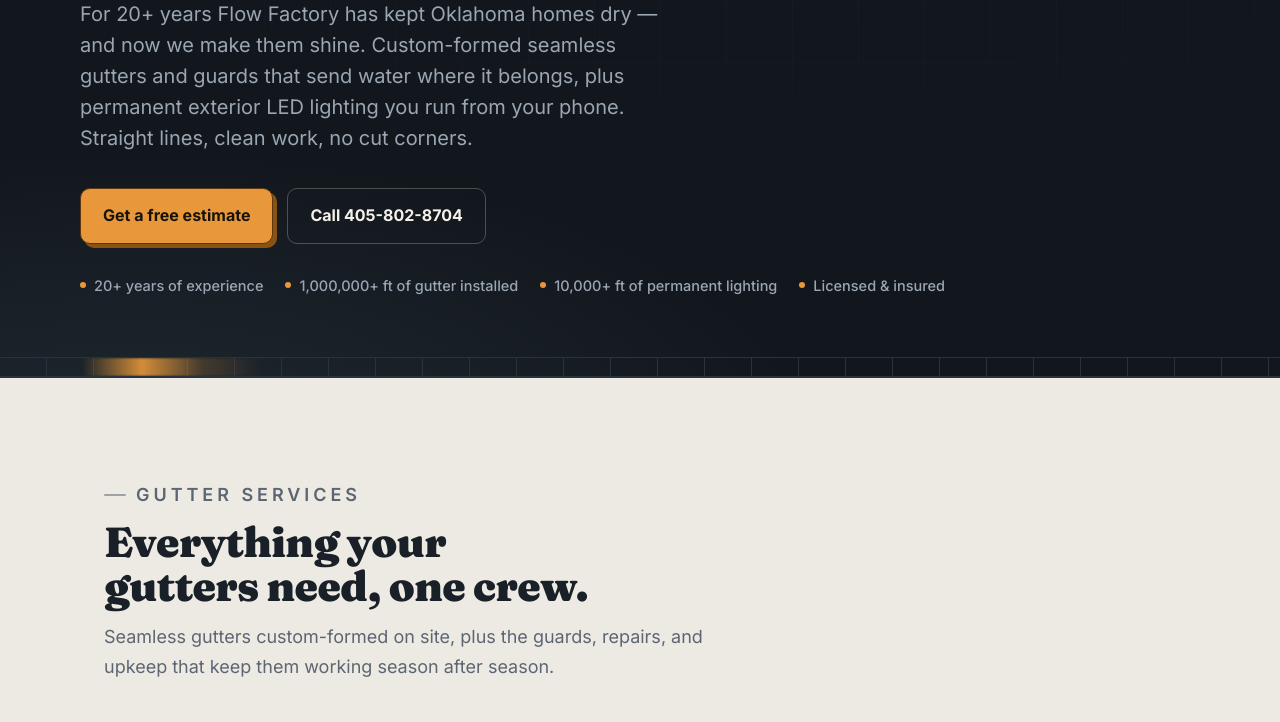
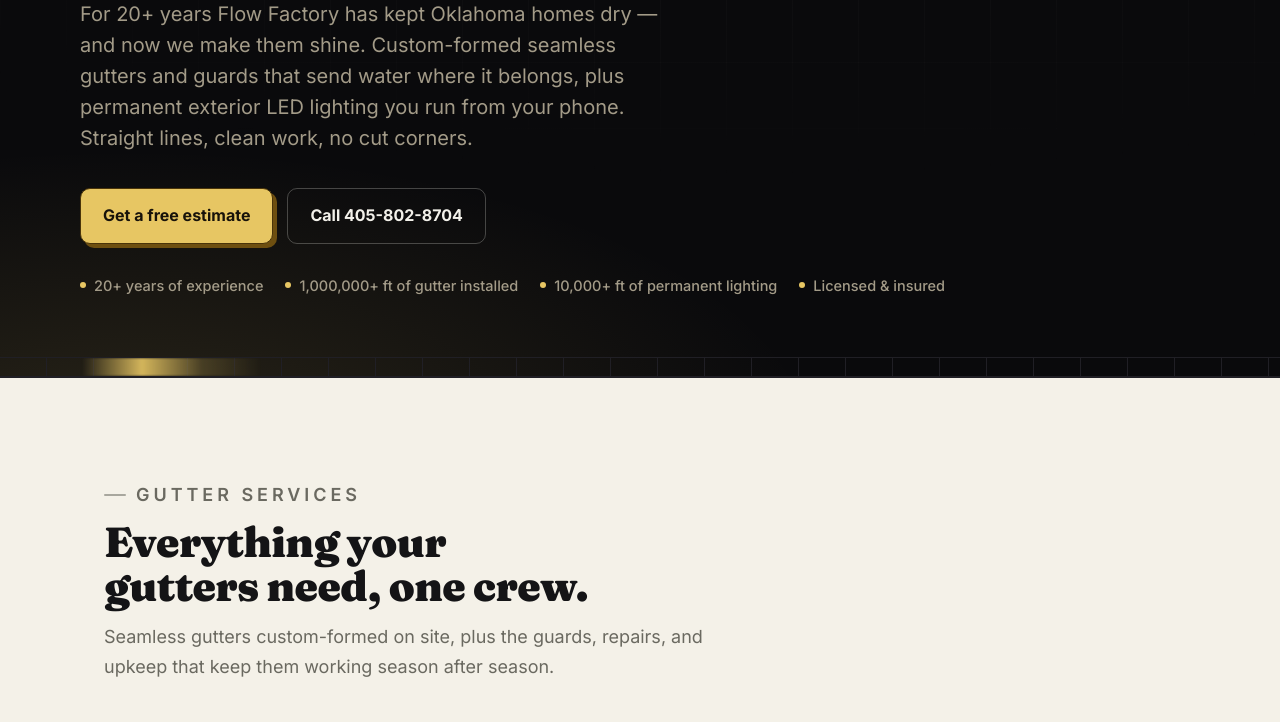
Before and after one commit to officialbme/flow-factory, a plain HTML site: page index.html in a window 1280 px wide. Shown: the part 401-1123 px from the top of the page. Drawn offline with Linux system fonts and the light colour scheme; no server answers.

Commit message:
Rescheme site to black & gold (bright luxe)
Re-skin the palette to an elegant, sleek, timeless black-and-gold identity
(layout, components and depth all unchanged). Accent shifts from warm orange
to a saturated metallic gold; dark sections deepen to a near-pure black;
light sections move to a cleaner ivory.

- Gold accents sitewide (eyebrows, serif italic, icons, links, fills, glows)
- Buttons extrude in deep bronze-gold; black offset blocks = the "black"
- index inline + site.css + gallery + thanks; light and dark mode
- Chosen from a 4-way mockup (antique / bright luxe / bronze / champagne)

Co-Authored-By: Claude Opus 4.8 <noreply@anthropic.com>

```diff
--- a/assets/site.css
+++ b/assets/site.css
@@ -1,61 +1,61 @@
   :root {
-    --bg: #edeae3;
-    --surface: #f7f5f0;
-    --surface-2: #e5e1d8;
-    --ink: #1a2028;
-    --muted: #5c6672;
-    --line: #d7d3c9;
-    --accent: #cf7f24;
-    --accent-soft: #f0d9b8;
+    --bg: #f4f1e8;
+    --surface: #fbf9f3;
+    --surface-2: #ebe5d7;
+    --ink: #141416;
+    --muted: #6a6960;
+    --line: #e3ddd0;
+    --accent: #c0961c;
+    --accent-soft: #f3e6b8;
     --steel: #3c5561;
-    --on-accent: #1a2028;
-    --hero-bg: #12171d;
+    --on-accent: #141416;
+    --hero-bg: #0a0a0c;
     --hero-ink: #f3f1ea;
-    --hero-muted: #9aa6b2;
-    --hero-line: #2a333d;
-    --hero-accent: #e8983a;
+    --hero-muted: #a39b88;
+    --hero-line: #201f25;
+    --hero-accent: #e7c663;
     --shadow: 0 1px 2px rgba(20,26,34,.06), 0 12px 32px -12px rgba(20,26,34,.18);
     --maxw: 1120px;
     --font-body: "Inter", -apple-system, BlinkMacSystemFont, "Segoe UI", Roboto, "Helvetica Neue", Arial, sans-serif;
     --font-display: "Fraunces", "Iowan Old Style", Georgia, "Times New Roman", serif;
     /* hard-offset depth ("3D" block shadow) */
-    --edge: #1a2028;
-    --offset-col: #1a2028;
+    --edge: #141416;
+    --offset-col: #141416;
     --offset-sh: 6px 6px 0 var(--offset-col);
     --offset-sh-sm: 3px 3px 0 var(--offset-col);
     /* orange buttons extrude in a deeper shade of themselves — reads on light OR dark */
-    --btn-3d: #8a5316;
-    --btn-3d-edge: #5c360c;
+    --btn-3d: #6e4f10;
+    --btn-3d-edge: #4a3409;
   }
   @media (prefers-color-scheme: dark) {
     :root {
-      --bg: #10151b;
-      --surface: #171d25;
-      --surface-2: #1d242d;
-      --ink: #ecefee;
-      --muted: #93a0ad;
-      --line: #29313b;
-      --accent: #e8983a;
-      --accent-soft: #3a2f1e;
+      --bg: #0a0a0b;
+      --surface: #121216;
+      --surface-2: #171720;
+      --ink: #f1efe8;
+      --muted: #a39b88;
+      --line: #222028;
+      --accent: #e7c663;
+      --accent-soft: #3a2f10;
       --steel: #6f93a3;
-      --on-accent: #12171d;
+      --on-accent: #0a0a0c;
       --shadow: 0 1px 2px rgba(0,0,0,.3), 0 18px 40px -16px rgba(0,0,0,.6);
-      --edge: #2f3a45;
+      --edge: #2c2a34;
       --offset-col: #000000;
     }
   }
   :root[data-theme="light"] {
-    --bg: #edeae3; --surface: #f7f5f0; --surface-2: #e5e1d8; --ink: #1a2028;
-    --muted: #5c6672; --line: #d7d3c9; --accent: #cf7f24; --accent-soft: #f0d9b8;
-    --steel: #3c5561; --on-accent: #1a2028;
+    --bg: #f4f1e8; --surface: #fbf9f3; --surface-2: #ebe5d7; --ink: #141416;
+    --muted: #6a6960; --line: #e3ddd0; --accent: #c0961c; --accent-soft: #f3e6b8;
+    --steel: #3c5561; --on-accent: #141416;
     --shadow: 0 1px 2px rgba(20,26,34,.06), 0 12px 32px -12px rgba(20,26,34,.18);
   }
   :root[data-theme="dark"] {
-    --bg: #10151b; --surface: #171d25; --surface-2: #1d242d; --ink: #ecefee;
-    --muted: #93a0ad; --line: #29313b; --accent: #e8983a; --accent-soft: #3a2f1e;
-    --steel: #6f93a3; --on-accent: #12171d;
+    --bg: #0a0a0b; --surface: #121216; --surface-2: #171720; --ink: #f1efe8;
+    --muted: #a39b88; --line: #222028; --accent: #e7c663; --accent-soft: #3a2f10;
+    --steel: #6f93a3; --on-accent: #0a0a0c;
     --shadow: 0 1px 2px rgba(0,0,0,.3), 0 18px 40px -16px rgba(0,0,0,.6);
-    --edge: #2f3a45; --offset-col: #000000;
+    --edge: #2c2a34; --offset-col: #000000;
   }
 
   * { box-sizing: border-box; }
@@ -132,7 +132,7 @@
   .lighting { background: var(--hero-bg); color: var(--hero-ink); position: relative; overflow: hidden;
     padding: 86px 0; border-top: 1px solid var(--hero-line); border-bottom: 1px solid var(--hero-line); }
   .lighting::after { content: ""; position: absolute; inset: 0; pointer-events: none;
-    background: radial-gradient(85% 75% at 82% 18%, rgba(232,152,58,.20), transparent 55%); }
+    background: radial-gradient(85% 75% at 82% 18%, rgba(231,198,99,.20), transparent 55%); }
   .lighting-inner { position: relative; z-index: 2; display: grid; grid-template-columns: 1.05fr .95fr; gap: 50px; align-items: center; }
   .lighting h2 { font-size: clamp(30px, 4.4vw, 48px); margin: 12px 0 0; color: var(--hero-ink); }
   .lighting-sub { color: var(--hero-muted); max-width: 52ch; margin: 18px 0 0; font-size: 17px; line-height: 1.62; }
@@ -194,8 +194,8 @@
   .hero::after {
     content: ""; position: absolute; inset: 0;
     background:
-      radial-gradient(120% 80% at 85% -10%, rgba(232,152,58,.18), transparent 55%),
-      radial-gradient(90% 70% at 10% 110%, rgba(111,147,163,.14), transparent 60%);
+      radial-gradient(120% 80% at 85% -10%, rgba(231,198,99,.18), transparent 55%),
+      radial-gradient(90% 70% at 10% 110%, rgba(231,198,99,.14), transparent 60%);
     pointer-events: none;
   }
   .hero-inner { position: relative; z-index: 2; padding: 84px 0 0; }
@@ -239,7 +239,7 @@
   }
   .flowline::before {
     content: ""; position: absolute; top: 0; bottom: 0; width: 180px;
-    background: linear-gradient(90deg, transparent, rgba(232,152,58,.9), rgba(232,152,58,.2), transparent);
+    background: linear-gradient(90deg, transparent, rgba(231,198,99,.9), rgba(231,198,99,.2), transparent);
     filter: blur(1px);
     animation: flow 4.2s linear infinite;
   }
--- a/index.html
+++ b/index.html
@@ -21,7 +21,7 @@
 <meta name="robots" content="index, follow, max-image-preview:large, max-snippet:-1">
 <meta name="geo.region" content="US-OK">
 <meta name="geo.placename" content="Oklahoma City">
-<meta name="theme-color" content="#12171d">
+<meta name="theme-color" content="#0a0a0c">
 <link rel="icon" type="image/png" href="assets/ff-mark.png">
 <link rel="preconnect" href="https://fonts.googleapis.com">
 <link rel="preconnect" href="https://fonts.gstatic.com" crossorigin>
@@ -89,63 +89,63 @@
 </script>
 <style>
   :root {
-    --bg: #edeae3;
-    --surface: #f7f5f0;
-    --surface-2: #e5e1d8;
-    --ink: #1a2028;
-    --muted: #5c6672;
-    --line: #d7d3c9;
-    --accent: #cf7f24;
-    --accent-soft: #f0d9b8;
+    --bg: #f4f1e8;
+    --surface: #fbf9f3;
+    --surface-2: #ebe5d7;
+    --ink: #141416;
+    --muted: #6a6960;
+    --line: #e3ddd0;
+    --accent: #c0961c;
+    --accent-soft: #f3e6b8;
     --steel: #3c5561;
-    --on-accent: #1a2028;
-    --hero-bg: #12171d;
+    --on-accent: #141416;
+    --hero-bg: #0a0a0c;
     --hero-ink: #f3f1ea;
-    --hero-muted: #9aa6b2;
-    --hero-line: #2a333d;
-    --hero-accent: #e8983a;
+    --hero-muted: #a39b88;
+    --hero-line: #201f25;
+    --hero-accent: #e7c663;
     --shadow: 0 1px 2px rgba(20,26,34,.06), 0 12px 32px -12px rgba(20,26,34,.18);
     --maxw: 1120px;
     --font-body: "Inter", -apple-system, BlinkMacSystemFont, "Segoe UI", Roboto, "Helvetica Neue", Arial, sans-serif;
     --font-display: "Fraunces", "Iowan Old Style", Georgia, "Times New Roman", serif;
     /* hard-offset depth ("3D" block shadow) */
-    --edge: #1a2028;
-    --offset-col: #1a2028;
+    --edge: #141416;
+    --offset-col: #141416;
     --offset-sh: 6px 6px 0 var(--offset-col);
     --offset-sh-sm: 3px 3px 0 var(--offset-col);
     /* orange buttons extrude in a deeper shade of themselves — reads on light OR dark */
-    --btn-3d: #8a5316;
-    --btn-3d-edge: #5c360c;
+    --btn-3d: #6e4f10;
+    --btn-3d-edge: #4a3409;
   }
   @media (prefers-color-scheme: dark) {
     :root {
-      --bg: #10151b;
-      --surface: #171d25;
-      --surface-2: #1d242d;
-      --ink: #ecefee;
-      --muted: #93a0ad;
-      --line: #29313b;
-      --accent: #e8983a;
-      --accent-soft: #3a2f1e;
+      --bg: #0a0a0b;
+      --surface: #121216;
+      --surface-2: #171720;
+      --ink: #f1efe8;
+      --muted: #a39b88;
+      --line: #222028;
+      --accent: #e7c663;
+      --accent-soft: #3a2f10;
       --steel: #6f93a3;
-      --on-accent: #12171d;
+      --on-accent: #0a0a0c;
       --shadow: 0 1px 2px rgba(0,0,0,.3), 0 18px 40px -16px rgba(0,0,0,.6);
-      --edge: #2f3a45;
+      --edge: #2c2a34;
       --offset-col: #000000;
     }
   }
   :root[data-theme="light"] {
-    --bg: #edeae3; --surface: #f7f5f0; --surface-2: #e5e1d8; --ink: #1a2028;
-    --muted: #5c6672; --line: #d7d3c9; --accent: #cf7f24; --accent-soft: #f0d9b8;
-    --steel: #3c5561; --on-accent: #1a2028;
+    --bg: #f4f1e8; --surface: #fbf9f3; --surface-2: #ebe5d7; --ink: #141416;
+    --muted: #6a6960; --line: #e3ddd0; --accent: #c0961c; --accent-soft: #f3e6b8;
+    --steel: #3c5561; --on-accent: #141416;
     --shadow: 0 1px 2px rgba(20,26,34,.06), 0 12px 32px -12px rgba(20,26,34,.18);
   }
   :root[data-theme="dark"] {
-    --bg: #10151b; --surface: #171d25; --surface-2: #1d242d; --ink: #ecefee;
-    --muted: #93a0ad; --line: #29313b; --accent: #e8983a; --accent-soft: #3a2f1e;
-    --steel: #6f93a3; --on-accent: #12171d;
+    --bg: #0a0a0b; --surface: #121216; --surface-2: #171720; --ink: #f1efe8;
+    --muted: #a39b88; --line: #222028; --accent: #e7c663; --accent-soft: #3a2f10;
+    --steel: #6f93a3; --on-accent: #0a0a0c;
     --shadow: 0 1px 2px rgba(0,0,0,.3), 0 18px 40px -16px rgba(0,0,0,.6);
-    --edge: #2f3a45; --offset-col: #000000;
+    --edge: #2c2a34; --offset-col: #000000;
   }
 
   * { box-sizing: border-box; }
@@ -222,7 +222,7 @@
   .lighting { background: var(--hero-bg); color: var(--hero-ink); position: relative; overflow: hidden;
     padding: 86px 0; border-top: 1px solid var(--hero-line); border-bottom: 1px solid var(--hero-line); }
   .lighting::after { content: ""; position: absolute; inset: 0; pointer-events: none;
-    background: radial-gradient(85% 75% at 82% 18%, rgba(232,152,58,.20), transparent 55%); }
+    background: radial-gradient(85% 75% at 82% 18%, rgba(231,198,99,.20), transparent 55%); }
   .lighting-inner { position: relative; z-index: 2; display: grid; grid-template-columns: 1.05fr .95fr; gap: 50px; align-items: center; }
   .lighting h2 { font-size: clamp(30px, 4.4vw, 48px); margin: 12px 0 0; color: var(--hero-ink); }
   .lighting-sub { color: var(--hero-muted); max-width: 52ch; margin: 18px 0 0; font-size: 17px; line-height: 1.62; }
@@ -284,8 +284,8 @@
   .hero::after {
     content: ""; position: absolute; inset: 0;
     background:
-      radial-gradient(120% 80% at 85% -10%, rgba(232,152,58,.18), transparent 55%),
-      radial-gradient(90% 70% at 10% 110%, rgba(111,147,163,.14), transparent 60%);
+      radial-gradient(120% 80% at 85% -10%, rgba(231,198,99,.18), transparent 55%),
+      radial-gradient(90% 70% at 10% 110%, rgba(231,198,99,.14), transparent 60%);
     pointer-events: none;
   }
   .hero-inner { position: relative; z-index: 2; padding: 84px 0 0; }
@@ -329,7 +329,7 @@
   }
   .flowline::before {
     content: ""; position: absolute; top: 0; bottom: 0; width: 180px;
-    background: linear-gradient(90deg, transparent, rgba(232,152,58,.9), rgba(232,152,58,.2), transparent);
+    background: linear-gradient(90deg, transparent, rgba(231,198,99,.9), rgba(231,198,99,.2), transparent);
     filter: blur(1px);
     animation: flow 4.2s linear infinite;
   }
```
Also changed, not shown: gallery.html (+5 -5 lines), thanks.html (+6 -6 lines).
